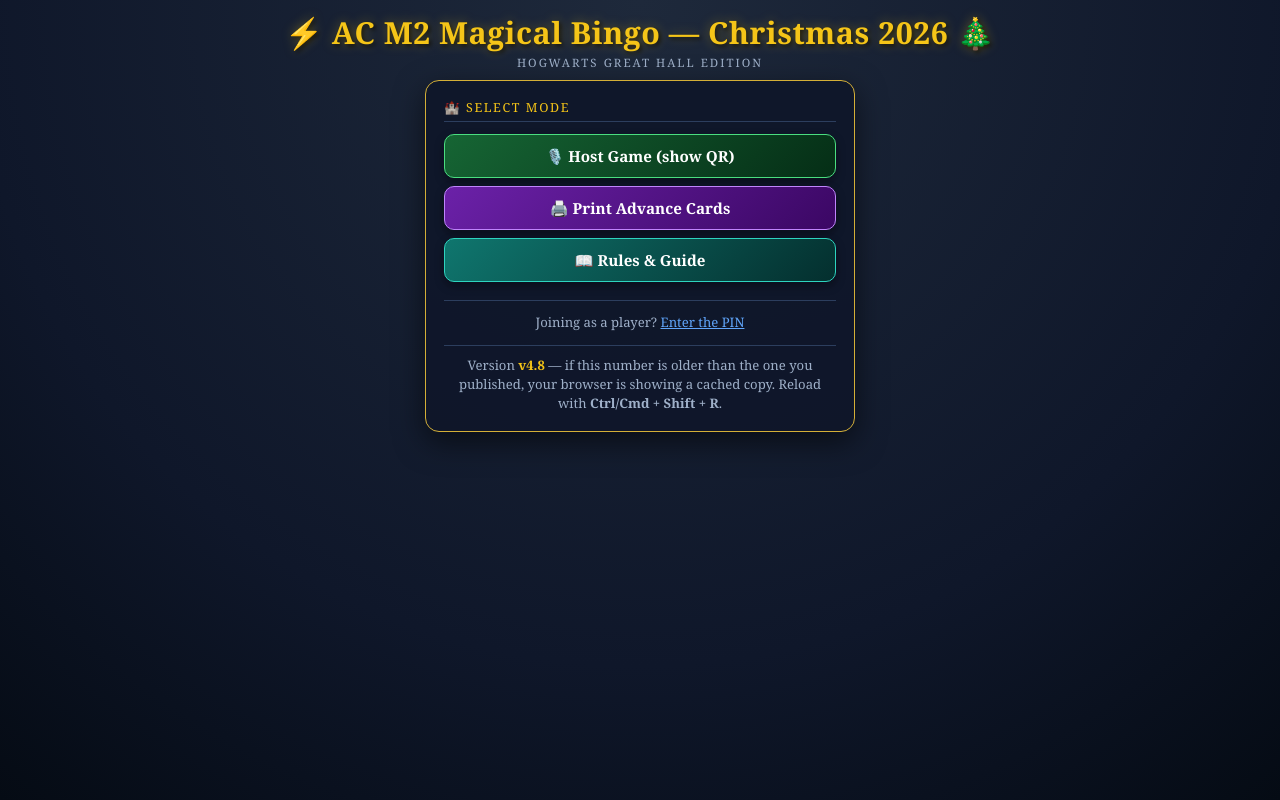
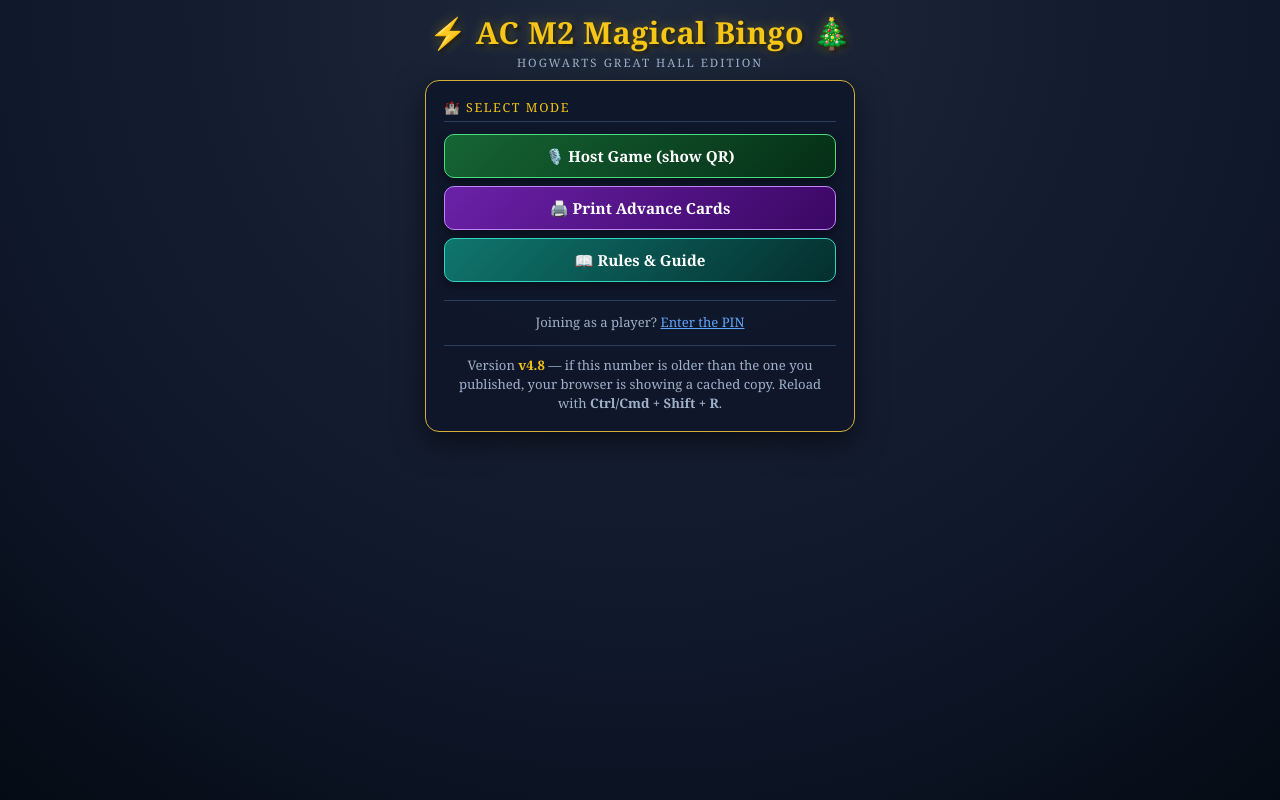
Before and after one commit to acm2-26/bingo-game, a website: page index.html in a window 1280 px wide. Drawn offline with Linux system fonts and the light colour scheme.

Commit message:
Update index.html

```diff
--- a/index.html
+++ b/index.html
@@ -6,7 +6,7 @@
 <meta charset="UTF-8">
 <meta name="viewport" content="width=device-width, initial-scale=1.0, viewport-fit=cover">
 <meta name="theme-color" content="#0b1220">
-<title>⚡ AC M2 Magical Bingo — Christmas 2026</title>
+<title>⚡ AC M2 Magical Bingo </title>
 
 <!-- Networking + QR. If these are blocked, a fallback CDN is loaded at runtime;
      see src/net/peerjs-transport.js -->
@@ -3396,7 +3396,7 @@
 <div id="toast"></div>
 
 <div class="app-banner">
-  <h1>⚡ AC M2 Magical Bingo — Christmas 2026 🎄</h1>
+  <h1>⚡ AC M2 Magical Bingo 🎄</h1>
   <div class="sub">Hogwarts Great Hall Edition</div>
 </div>
 
```
